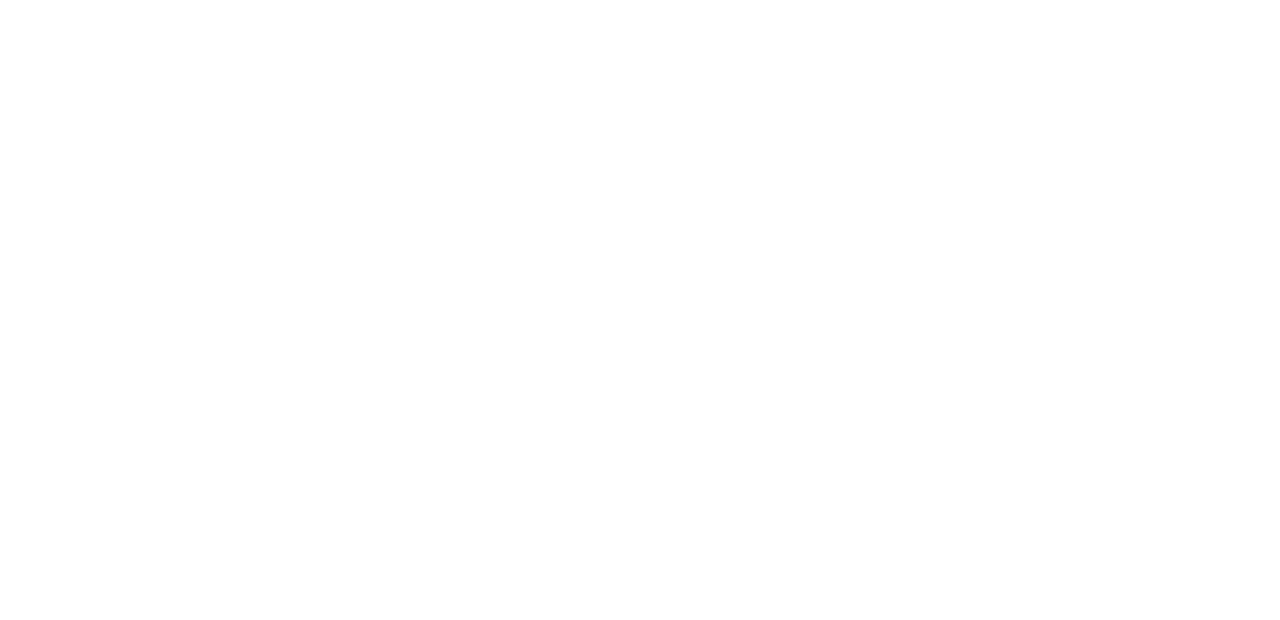
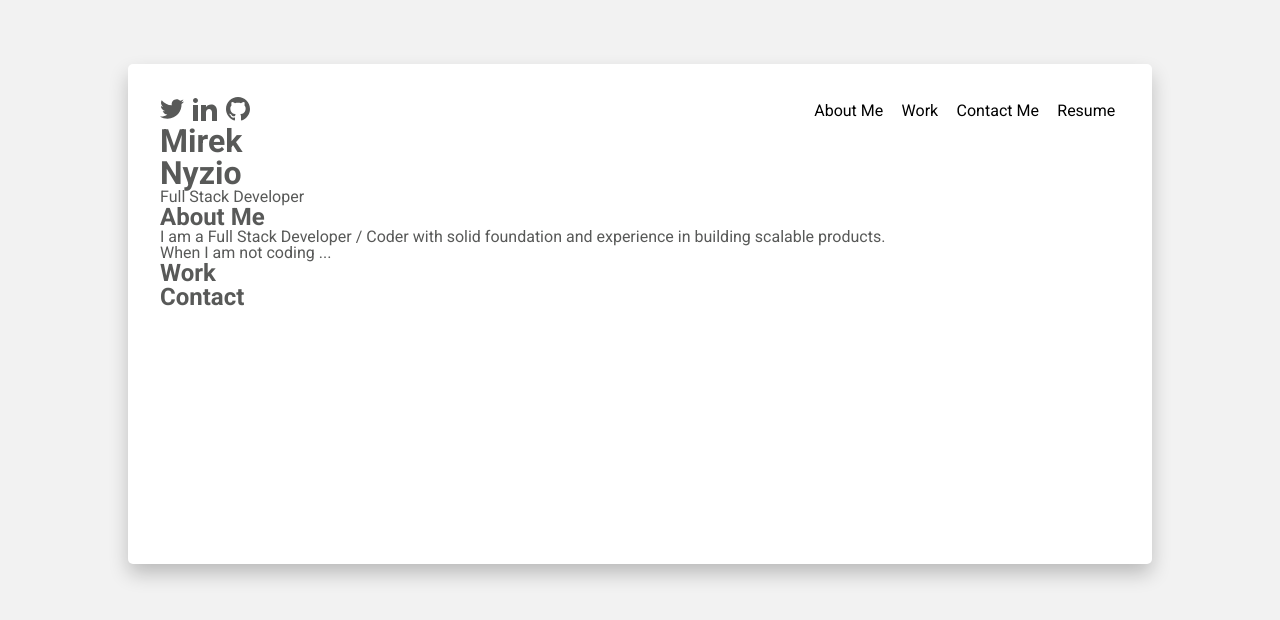
Before and after one commit to Alphalfa711/module2-challange, a plain HTML site: page index.html in a window 1280 px wide. Drawn offline with Linux system fonts and the light colour scheme; a web font is replaced by a local one.

Commit message:
Final version of nav bar

```diff
--- a/assets/css/style.css
+++ b/assets/css/style.css
@@ -0,0 +1,86 @@
+:root {
+    --font-color: #585958;
+    --body-bg-color: #f2f2f2;
+    --font-dark: #282929;
+    --orange: #e45447;
+    --wrapper-bg-color: #fff;
+    --box-shadow: 0 10px 20px -1px rgba(0, 0, 0, 0.24);
+    --transition-time: .3s;
+}
+
+* {
+    font-family: 'Roboto', sans-serif;
+
+}
+
+h1 {
+    font-size: 2rem;
+}
+
+h2 {
+    font-size: 1.5rem;
+}
+
+body {
+    color: var(--font-color);
+    background-color: var(--body-bg-color);
+}
+
+.wrapper {
+    /* width: 1152px; */
+    width: 80%;
+    height: 500px;
+    background-color: var(--wrapper-bg-color);
+    margin: 4rem auto;
+    padding: 2rem;
+    border-radius: 5px;
+    box-shadow: var(--box-shadow)
+}
+
+nav {
+    display: flex;
+    justify-content: space-between;
+    /* background-color: #e45447; */
+    align-items: center;
+}
+
+.socials li {
+    display: inline;
+    margin-right: .3rem;
+
+}
+
+.socials svg {
+    transition: var(--transition-time);
+}
+
+.socials a:hover svg{
+    fill: var(--orange);
+    transition: var(--transition-time);
+}
+
+.nav-btn {
+    padding: .3rem;
+    /* font-size: 1rem; */
+    transition: var(--transition-time);
+    background-color: transparent;
+    border: none;
+}
+
+.nav-btn:not(:first-child) {
+    margin-left: .3rem;
+}
+
+.nav-btn:hover {
+    transform: rotate(-7deg) scale(1.2);
+    background-color: var(--orange);
+    color: #fff;
+    border-radius: 2px;
+    border: none;
+    box-shadow: var(--box-shadow);
+    transition: var(--transition-time);
+}
+
+.nav-item {
+    vertical-align: middle;
+}
--- a/index.html
+++ b/index.html
@@ -7,9 +7,54 @@
     <link rel="stylesheet" href="./assets/css/reset.css">
     <link rel="stylesheet" href="./assets/css/style.css">
 
+    <!-- Font -->
+    <link rel="preconnect" href="https://fonts.googleapis.com"><link rel="preconnect" href="https://fonts.gstatic.com" crossorigin><link href="https://fonts.googleapis.com/css2?family=Aguafina+Script&family=Roboto:ital,wght@0,100;0,300;0,400;0,500;0,700;0,900;1,100;1,300;1,400;1,500;1,700;1,900&display=swap" rel="stylesheet">
+
     <title>Portfolio</title>
 </head>
 <body>
+    <section class="wrapper">
+        <!-- Navigation  -->
+        <nav>
+            <section>
+                <!-- Links to social platforms -->
+                <ul class="socials">
+                    <li><a class="social" href="https://www.twitter.com" target="_blank"><svg xmlns="http://www.w3.org/2000/svg" fill="currentColor" width="24" height="24" viewBox="0 0 24 24"><path d="M24 4.557c-.883.392-1.832.656-2.828.775 1.017-.609 1.798-1.574 2.165-2.724-.951.564-2.005.974-3.127 1.195-.897-.957-2.178-1.555-3.594-1.555-3.179 0-5.515 2.966-4.797 6.045-4.091-.205-7.719-2.165-10.148-5.144-1.29 2.213-.669 5.108 1.523 6.574-.806-.026-1.566-.247-2.229-.616-.054 2.281 1.581 4.415 3.949 4.89-.693.188-1.452.232-2.224.084.626 1.956 2.444 3.379 4.6 3.419-2.07 1.623-4.678 2.348-7.29 2.04 2.179 1.397 4.768 2.212 7.548 2.212 9.142 0 14.307-7.721 13.995-14.646.962-.695 1.797-1.562 2.457-2.549z"/></svg></a></li>
+                    <li><a class="social" href="https://www.linkedin.com" target="_blank"><svg xmlns="http://www.w3.org/2000/svg" fill="currentColor" width="24" height="24" viewBox="0 0 24 24"><path d="M4.98 3.5c0 1.381-1.11 2.5-2.48 2.5s-2.48-1.119-2.48-2.5c0-1.38 1.11-2.5 2.48-2.5s2.48 1.12 2.48 2.5zm.02 4.5h-5v16h5v-16zm7.982 0h-4.968v16h4.969v-8.399c0-4.67 6.029-5.052 6.029 0v8.399h4.988v-10.131c0-7.88-8.922-7.593-11.018-3.714v-2.155z"/></svg></a></li>
+                    <li><a class="social" href="https://www.github.com" target="_blank"><svg xmlns="http://www.w3.org/2000/svg" fill="currentColor" width="24" height="24" viewBox="0 0 24 24"><path d="M12 0c-6.626 0-12 5.373-12 12 0 5.302 3.438 9.8 8.207 11.387.599.111.793-.261.793-.577v-2.234c-3.338.726-4.033-1.416-4.033-1.416-.546-1.387-1.333-1.756-1.333-1.756-1.089-.745.083-.729.083-.729 1.205.084 1.839 1.237 1.839 1.237 1.07 1.834 2.807 1.304 3.492.997.107-.775.418-1.305.762-1.604-2.665-.305-5.467-1.334-5.467-5.931 0-1.311.469-2.381 1.236-3.221-.124-.303-.535-1.524.117-3.176 0 0 1.008-.322 3.301 1.23.957-.266 1.983-.399 3.003-.404 1.02.005 2.047.138 3.006.404 2.291-1.552 3.297-1.23 3.297-1.23.653 1.653.242 2.874.118 3.176.77.84 1.235 1.911 1.235 3.221 0 4.609-2.807 5.624-5.479 5.921.43.372.823 1.102.823 2.222v3.293c0 .319.192.694.801.576 4.765-1.589 8.199-6.086 8.199-11.386 0-6.627-5.373-12-12-12z"/></svg></a></li>
+                </ul>
+            </section>
+            <section>
+                <!-- Links to various parts of the page -->
+                <button type="button" class="nav-btn"><a href="#about">About Me</a></button>
+                <button type="button" class="nav-btn"><a href="#work">Work</a></button>
+                <button type="button" class="nav-btn"><a href="#contact">Contact Me</a></button>
+                <button type="button" class="nav-btn"><a href="#">Resume</a></button>
+            </section>
+        </nav>
+        <section class="hero">
+            <h1>Mirek</h1>
+            <h1>Nyzio</h1>
+                <p>Full Stack Developer</p>
+        </section>
 
+        <main>
+            <section id="about">
+                <h2>About Me</h2>
+                <p>I am a Full Stack Developer / Coder with solid foundation and experience in building scalable products.</p>
+                <p>When I am not coding ...</p>
+            </section>
+            <section id="work">
+                <h2>Work</h2>
+            </section>
+            <section id="contact">
+                <h2>Contact</h2>
+            </section>
+        </main>
+
+        <footer>
+
+        </footer>
+    </section>
 </body>
 </html>
```
